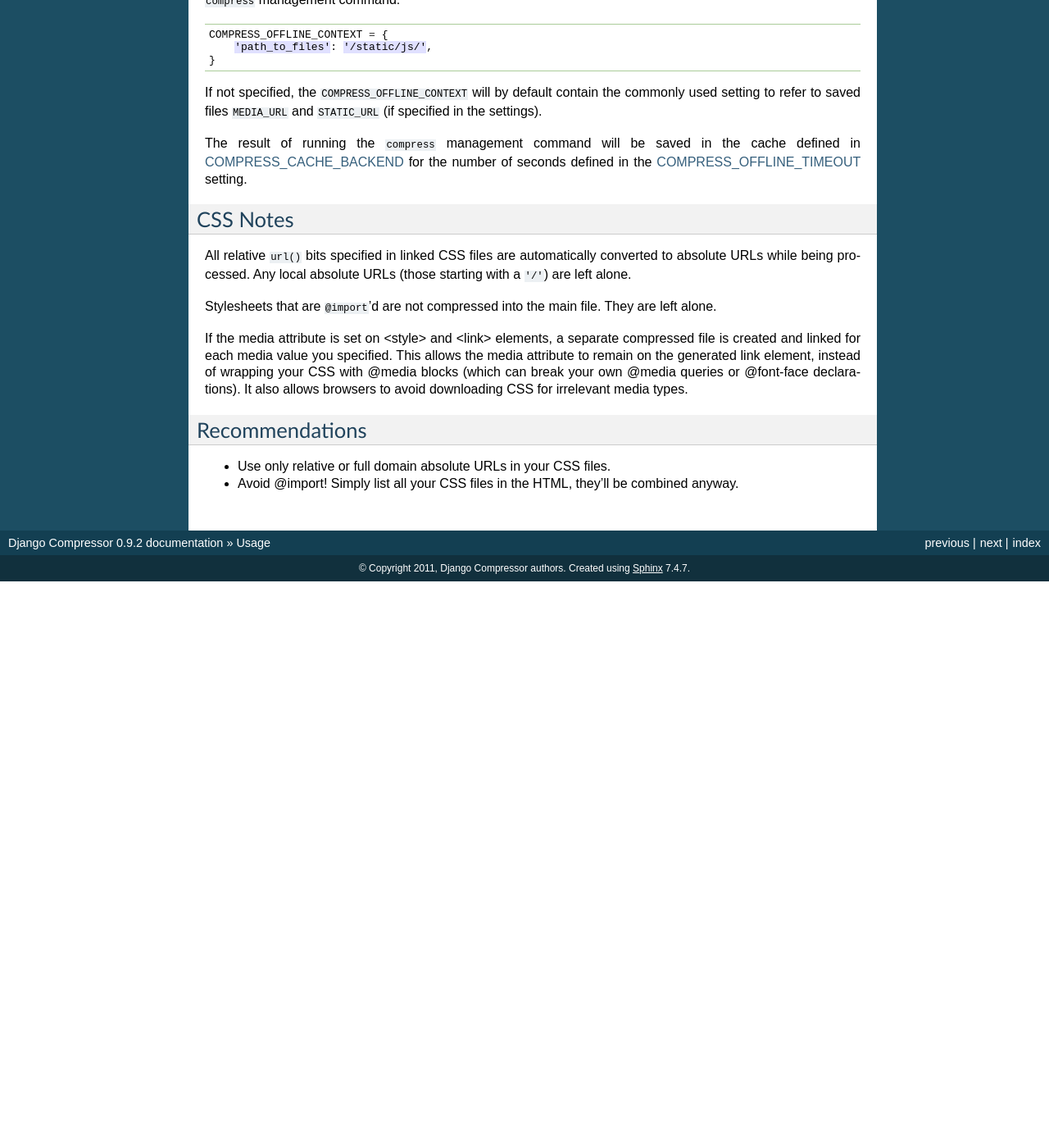
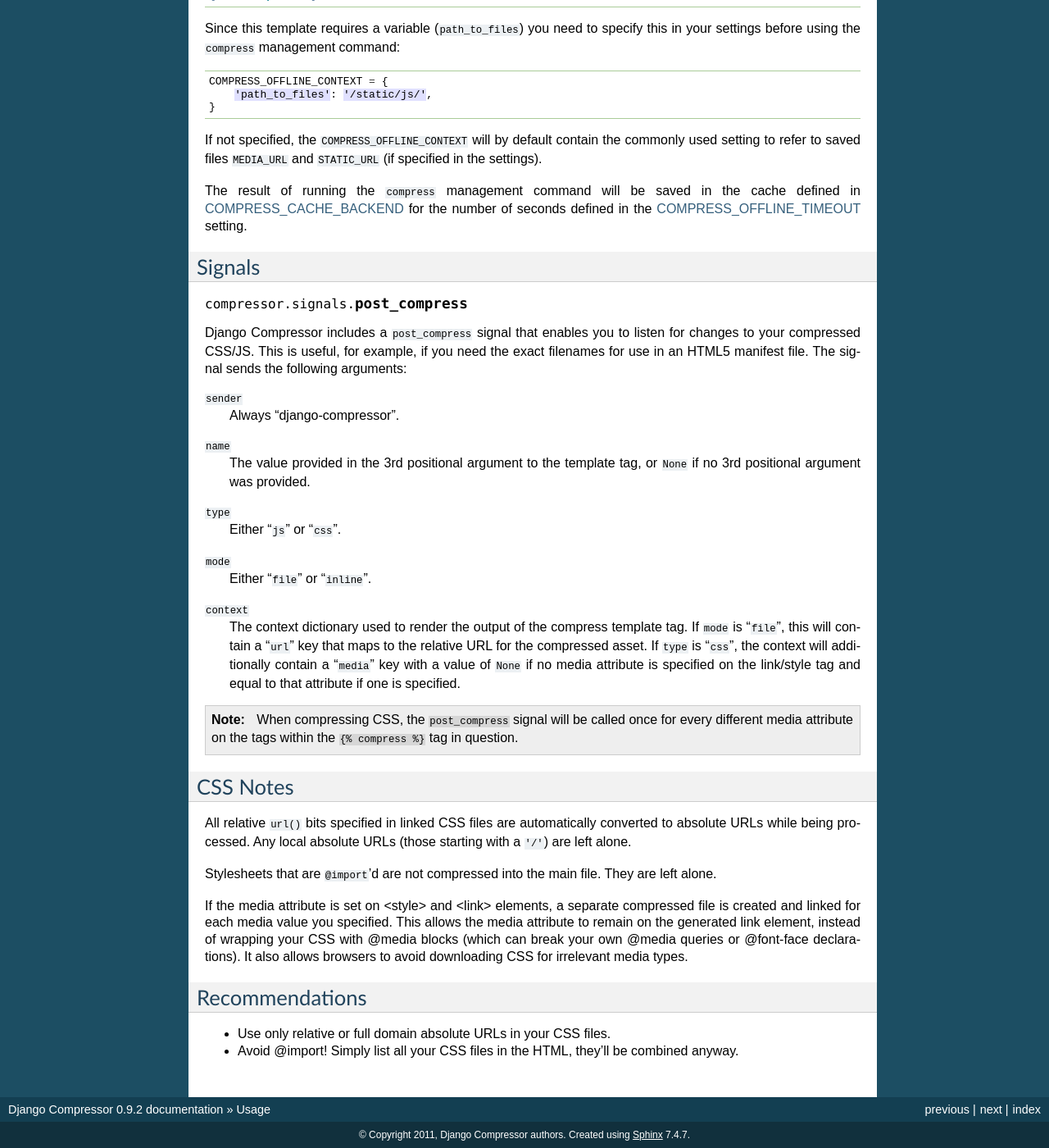
Before and after one commit to django-compressor/django-compressor, a Sphinx documentation site: the page built from docs/usage.txt, in a window 1280 px wide and 1400 px high, scrolled down 1769 px. Shown: the whole window at 82% size. Built offline with Sphinx 7.4.7, drawn with Linux system fonts in a browser that asks for light colours; before the commit the page ends 2478 px from its top, so only the background shows below that; some of the changed text lies outside the part shown.

Commit message:
Added docs for new feature.

```diff
--- a/docs/usage.txt
+++ b/docs/usage.txt
@@ -6,7 +6,7 @@ Usage
 .. code-block:: django
 
     {% load compress %}
-    {% compress <js/css> [<file/infile>] %}
+    {% compress <js/css> [<file/infile> [block_name]] %}
     <html of inline or linked JS/CSS>
     {% endcompress %}
 
@@ -85,10 +85,15 @@ would be rendered something like::
     obj.value = "value";
     </script>
 
+The compress template tag also supports a third argument for naming the output
+of that particular compress tag.  This is then passed as an argument to the
+`post_compress signal <signals>`.
+
 .. _memcached: http://memcached.org/
 .. _caching documentation: http://docs.djangoproject.com/en/1.2/topics/cache/#memcached
 
 .. _pre-compression:
+.. _signals:
 
 Pre-compression
 ---------------
@@ -140,6 +145,44 @@ for the number of seconds defined in the
 
 .. _TEMPLATE_LOADERS: http://docs.djangoproject.com/en/dev/ref/settings/#template-loaders
 
+Signals
+-------
+
+.. attribute:: compressor.signals.post_compress
+   :module:
+
+Django Compressor includes a ``post_compress`` signal that enables you to
+listen for changes to your compressed CSS/JS.  This is useful, for example, if
+you need the exact filenames for use in an HTML5 manifest file.  The signal
+sends the following arguments:
+
+``sender``
+    Always "django-compressor".
+
+``name``
+    The value provided in the 3rd positional argument to the template tag, or
+    ``None`` if no 3rd positional argument was provided.
+
+``type``
+    Either "``js``" or "``css``".
+
+``mode``
+    Either "``file``" or "``inline``".
+
+``context``
+    The context dictionary used to render the output of the compress template
+    tag.  If ``mode`` is "``file``", this will contain a "``url``" key that maps to
+    the relative URL for the compressed asset.  If ``type`` is "``css``", the
+    context will additionally contain a "``media``" key with a value of ``None`` if
+    no media attribute is specified on the link/style tag and equal to that
+    attribute if one is specified.
+
+.. note::
+
+    When compressing CSS, the ``post_compress`` signal will be called once for
+    every different media attribute on the tags within the ``{% compress %}`` tag
+    in question.
+
 CSS Notes
 ---------
 
```
